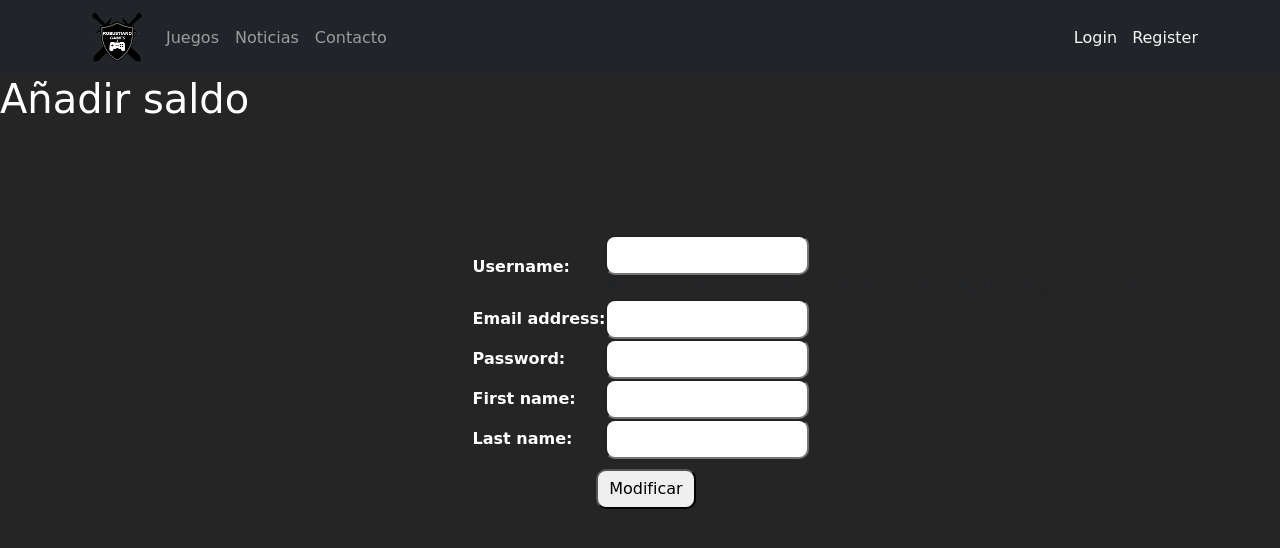
After one commit to UnaiSuarez/TiendaVideojuegosDjango, a Django app: page /registro/ in a window 1280 px wide. The commit adds this page. Shown: the top 548 px of the page. Run offline with Django 3.2, Linux system fonts and the light colour scheme.

Commit message:
registro usuarios

```diff
--- a/media/estilos/global.css
+++ b/media/estilos/global.css
@@ -17,17 +17,15 @@ nav {
     transition: padding 0.5s;
 }
 
-.menu {
-    width: 60px;
-    height: 60px;
-}
-
 nav * {
     align-self: center;
 }
 
 nav a,
-nav h2 {
+nav h2,
+nav p,
+p,
+label {
     color: whitesmoke;
 }
 
--- a/tienda/admin.py
+++ b/tienda/admin.py
@@ -2,7 +2,7 @@ from django.contrib import admin
 # from django.contrib.auth.models import User
 from django.contrib.auth.admin import UserAdmin
 # Register your models here.
-from .models import  Genre, Videojuego, Lenguaje, User, ImagenVideojuego, VideoVideojuego
+from .models import  Genre, TarjetaRegalo, Videojuego, Lenguaje, User, ImagenVideojuego, VideoVideojuego
 
 @admin.register(User)
 class UserAdmin(admin.ModelAdmin):
@@ -28,3 +28,7 @@ class VideoVideojuegoAdmin(admin.ModelAdmin):
 @admin.register(ImagenVideojuego)
 class ImagenVideojuego(admin.ModelAdmin):
     list_display = ['name']
+
+@admin.register(TarjetaRegalo)
+class TarjetaRegaloAdmin(admin.ModelAdmin):
+    list_display = ['saldo','codigo']
--- a/tienda/forms.py
+++ b/tienda/forms.py
@@ -6,4 +6,4 @@ class UserForm(ModelForm):
 
     class Meta:
         model = User
-        fields = ('username',)
+        fields = ['username','email' ,'password' , 'first_name', 'last_name',]
--- a/tienda/models.py
+++ b/tienda/models.py
@@ -41,14 +41,12 @@ class VideoVideojuego(models.Model):
 
 
 class Videojuego(models.Model):
-    '''Libro de aplicacion de biblioteca...'''
     title = models.CharField(primary_key = True, max_length=250)
     summary = models.TextField(blank=True)
     precio = models.DecimalField(max_length=20, blank=True, decimal_places=2, max_digits=5)
     fecha = models.DateField(auto_now=True, null=True, help_text='Fecha de publicacion')
     imagen = models.ManyToManyField(ImagenVideojuego, blank=True, null=True)
     video = models.ManyToManyField(VideoVideojuego, blank=True, null=True)
-    #relaciones de autor y genero
     genre = models.ManyToManyField(Genre)
     lenguaje = models.ManyToManyField(Lenguaje)
 
@@ -75,3 +73,8 @@ class User(AbstractUser):
     juegosComprados = models.ManyToManyField(Videojuego, null=True, blank=True)
     amigos = models.ManyToManyField('self', null=True, blank=True)
     imagen = models.ImageField(upload_to='images/avatares', blank=True)
+
+
+class TarjetaRegalo(models.Model):
+    saldo = models.DecimalField(max_length=5, blank=False, decimal_places=2, max_digits=100)
+    codigo = models.CharField(max_length=10000, blank=False, primary_key=True)
--- a/tienda/templates/base.html
+++ b/tienda/templates/base.html
@@ -1,23 +1,21 @@
 <!DOCTYPE html>
 <html lang="es">
+
 <head>
 
     <title>{% block title %}Robustiano Games{% endblock %}</title>
     <link rel="icon" href="../../media/images/logoRobustiano.png">
     <meta charset="utf-8">
     <meta name="viewport" content="width=device-width, initial-scale=1">
-  <link href="https://cdn.jsdelivr.net/npm/bootstrap@5.1.3/dist/css/bootstrap.min.css"
-  rel="stylesheet" integrity="sha384-1BmE4kWBq78iYhFldvKuhfTAU6auU8tT94WrHftjDbrCEXSU1oBoqyl2QvZ6jIW3"
-  crossorigin="anonymous">
+    <link href="https://cdn.jsdelivr.net/npm/bootstrap@5.1.3/dist/css/bootstrap.min.css" rel="stylesheet" integrity="sha384-1BmE4kWBq78iYhFldvKuhfTAU6auU8tT94WrHftjDbrCEXSU1oBoqyl2QvZ6jIW3" crossorigin="anonymous">
     <script src="https://ajax.googleapis.com/ajax/libs/jquery/1.12.4/jquery.min.js"></script>
-  <script src="https://cdn.jsdelivr.net/npm/bootstrap@5.1.3/dist/js/bootstrap.bundle.min.js"
-  integrity="sha384-ka7Sk0Gln4gmtz2MlQnikT1wXgYsOg+OMhuP+IlRH9sENBO0LRn5q+8nbTov4+1p"
-  crossorigin="anonymous"></script>
+    <script src="https://cdn.jsdelivr.net/npm/bootstrap@5.1.3/dist/js/bootstrap.bundle.min.js" integrity="sha384-ka7Sk0Gln4gmtz2MlQnikT1wXgYsOg+OMhuP+IlRH9sENBO0LRn5q+8nbTov4+1p" crossorigin="anonymous"></script>
 
     <!-- Add additional CSS in static file -->
     <link rel="stylesheet" href="../../media/estilos/global.css">
 </head>
-<body >
+
+<body>
     <nav class="navbar navbar-expand-lg navbar-dark bg-dark">
         <div class="container">
             <!-- Site Logo Here -->
@@ -54,7 +52,7 @@
                     <a href="#" class="dropdown-toggle text-decoration-none text-light" data-bs-toggle="dropdown">
                         <i class="bi bi-person-circle"></i>
                         <style>
-                .avatar{
+                            .avatar {
                                 box-shadow: 1px 1px 1px 1px gray;
                                 border-radius: 100%;
                             }
@@ -74,7 +72,7 @@
                 {% else %}
                 <li>
                     <a href="{% url 'login'%}?next={{request.path}}">Login</a>
-            <a href="{% url 'login'%}?next={{request.path}}">Register</a>
+                    <a href="{% url 'registro'%}?next={{request.path}}">Register</a>
                 </li>
                 {% endif %}
             </div>
@@ -86,9 +84,9 @@
         <div class="alert {% if message.tags %} alert-{{ message.tags }}{% else %}alert-primary{% endif %}" role="alert">{{ message }}</li>
             {% endfor %}
     </ul>
-      {% endif %}
-  {% block content %}{% endblock %}
+    {% endif %} {% block content %}{% endblock %}
 </body>
+
 </html>
 
 <!-- <li class="nav-item">
--- /dev/null
+++ b/tienda/templates/registrarUsuario.html
@@ -0,0 +1,36 @@
+{% extends "base.html" %} {% block content %}
+<h1>Añadir saldo</h1>
+<style>
+    label {
+        color: white;
+    }
+
+    form {
+        margin-left: 35%;
+        margin-top: 10%;
+    }
+
+    input {
+        border-radius: 10px;
+        height: 40px;
+        text-align: center;
+    }
+
+    #boton {
+        border-radius: 10px;
+        margin-left: 17%;
+        height: 40px;
+        width: 100px;
+        margin-top: 10px;
+    }
+</style>
+<div class="container">
+    <form action="" method="post">
+        {% csrf_token %}
+        <table>
+            {{form.as_table}}
+        </table>
+        <input type="submit" value="Modificar" id="boton">
+    </form>
+</div>
+{% endblock %}
--- a/tienda/templates/videojuego.html
+++ b/tienda/templates/videojuego.html
@@ -48,7 +48,7 @@
                         <div id="carouselExampleInterval" class="carousel slide" data-bs-ride="carousel">
                             <div class="carousel-inner" style="text-align: center;">
                                 {% for imagen in videojuego.imagen.all|slice:":1" %}
-                                <div class="carousel-item active" data-bs-interval="2000">
+                                <div class="carousel-item active">
                                     <img class="imagenPrincipal d-block w-100" id="imagenPrincipal" src="{{imagen.imagen.url}}" alt="Imagen" style="height:100%;width:100%; max-width: 1400px; padding: 10% 10% 1% 10%;">
                                 </div>
                                 {% endfor %} {% for imagen in videojuego.imagen.all|slice:"1:" %}
--- a/tienda/views.py
+++ b/tienda/views.py
@@ -2,11 +2,14 @@ from django.shortcuts import redirect, render
 from django.conf import settings
 import os
 from django.views import generic
+from tienda.forms import UserForm
 from tienda.models import  Genre, User, Videojuego
 from django.contrib.auth.mixins import LoginRequiredMixin
 from django.contrib.messages.views import SuccessMessageMixin
 from django.contrib import messages
 import requests
+from django.contrib.auth.hashers import make_password, check_password
+
 
 # Create your views here.
 def _datos():
@@ -51,18 +54,23 @@ def VideojuegoListView(request, pk):
         datos.update({'videojuego_list': videojuego, 'pk':pk})
     elif request.method == 'POST':
         usuario = request.user
-        videojuegos = Videojuego.objects.filter(title = pk)
-        for videojuego in videojuegos:
-            if videojuego in usuario.juegosComprados.all():
+        if usuario.is_anonymous:
+            messages.add_message(request, messages.SUCCESS,'Usted no ha iniciado sesion')
+            return redirect('/accounts/login')
+        else:
+            videojuegos = Videojuego.objects.filter(title = pk)
+            for videojuego in videojuegos:
+                if videojuego in usuario.juegosComprados.all():
                    messages.add_message(request, messages.SUCCESS,'Usted ya tiene comprado este videojuego.')
-            else:
-                if usuario.saldo >= videojuego.precio:
-                    usuario.saldo = usuario.saldo - videojuego.precio
-                    usuario.juegosComprados.add(videojuego)
-                    messages.add_message(request, messages.SUCCESS,'Juego comprado.')
-                    usuario.save()
                 else:
-                    messages.add_message(request, messages.SUCCESS,'No tienes dinero suficiente.')
+                    if usuario.saldo >= videojuego.precio:
+                        usuario.saldo = usuario.saldo - videojuego.precio
+                        usuario.juegosComprados.add(videojuego)
+                        messages.add_message(request, messages.SUCCESS,'Juego comprado.')
+                        usuario.save()
+                    else:
+                     messages.add_message(request, messages.SUCCESS,'No tienes dinero suficiente.')
+
 
         return redirect('/')
 
@@ -110,3 +118,36 @@ class AñadirSaldo(SuccessMessageMixin, generic.UpdateView):
     def get_context_data(self, **kwargs):
         context = super(AñadirSaldo, self).get_context_data(**kwargs)
         return context
+
+def crear_usuario(request):
+    if request.method == 'POST':
+        form = UserForm(request.POST)
+        if form.is_valid():
+            password = form.cleaned_data['password']
+            passwordCi = make_password(password)
+            form.instance.password = passwordCi
+            form.instance.saldo = 0
+            form.save()
+            messages.add_message(request, messages.SUCCESS,'Usuario creado.')
+            return redirect('/')
+    else:
+        form = UserForm()
+    datos.update({'form': UserForm()})
+    return render(request, 'registrarUsuario.html', context=datos)
+
+class EliminarVideojuego(SuccessMessageMixin, generic.DeleteView):
+    model = Videojuego
+    success_url = '/'
+    success_message = "El Videojuego se ha borrado correctamente"
+    template_name = 'videojuego_confirmar_borrado.html'
+
+    def delete(self, request, *args, **kwargs):
+        messages.success(self.request, self.success_message)
+        return super(EliminarVideojuego, self).delete(request, *args, **kwargs)
+
+class ModificarVideojuego(SuccessMessageMixin, generic.UpdateView):
+    model = Videojuego
+    fields = '__all__'
+    template_name = 'modificar_videojuego.html'
+    success_url = '/'
+    success_message = "%(title)s se ha modificado correctamente"
--- a/tiendaVideojuegos/urls.py
+++ b/tiendaVideojuegos/urls.py
@@ -13,13 +13,14 @@ Including another URLconf
     1. Import the include() function: from django.urls import include, path
     2. Add a URL to urlpatterns:  path('blog/', include('blog.urls'))
 """
+from collections import namedtuple
 from django.contrib import admin
 from django.urls import path
 from django.conf import settings
 from django.conf.urls.static import static
 from django.urls.conf import include
 
-from tienda.views import AmigosUsuarioListView, VideojuegoListView, VideojuegosListView, VideojuegosUsuarioListView, AñadirSaldo
+from tienda.views import AmigosUsuarioListView, VideojuegoListView, VideojuegosListView, VideojuegosUsuarioListView, AñadirSaldo, crear_usuario
 
 urlpatterns = [
     path('admin/', admin.site.urls),
@@ -30,6 +31,7 @@ urlpatterns = [
     path('videojuego/<str:pk>',VideojuegoListView, name ='videojuego'),
     path('misAmigos/', AmigosUsuarioListView.as_view(), name ='misAmigos'),
     path('añadirSaldo/<int:pk>', AñadirSaldo.as_view(), name ='añadirSaldo'),
+    path('registro/', crear_usuario, name='registro'),
 ]
 
 
```
Also changed, not shown: tienda/templates/index.html (+4 -6 lines), tienda/templates/modificar_videojuego.html (added, +12 -0 lines), tienda/templates/vieojuego_confirmar_borrado.html (added, +14 -0 lines), tiendaVideojuegos/templates/registration/login.html (+38 -15 lines), db.sqlite3, tienda/migrations/0023_auto_20211201_0850.py (added). Lines whose indentation alone changed are shown as unchanged.
